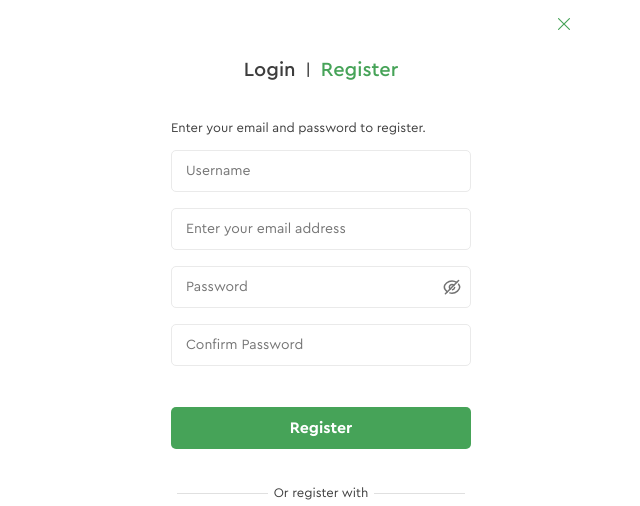
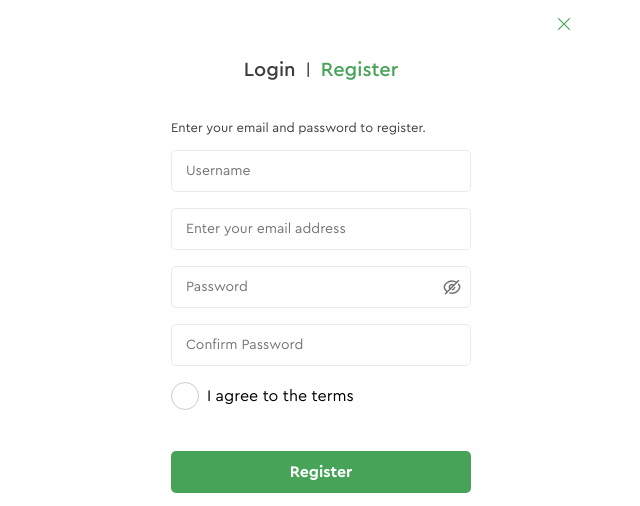
Before and after one commit to irynarudnytska/html-css, a plain HTML site: page registration.html in a window 1280 px wide. Shown: the top 506 px of the page, without its empty margins (319-959 px from the left). Drawn offline with Linux system fonts and the light colour scheme.

Commit message:
checkbox agree to the terms added

```diff
--- a/registration.html
+++ b/registration.html
@@ -85,6 +85,13 @@
             </svg>
           </div>
           <input type="password" placeholder="Confirm Password" required />
+          <div class="checkbox-wrapper">
+            <div class="checkbox-item">
+              <input type="checkbox" id="checkbox" />
+              <label for="checkbox"></label>
+              <span>I agree to the terms</span>
+            </div>
+          </div>
           <button type="submit" class="registration-form-btn">Register</button>
         </form>
         <div class="separation-line">
--- a/styles/style.css
+++ b/styles/style.css
@@ -205,3 +205,49 @@ p {
   top: 10px;
   right: 1px;
 }
+
+.checkbox-wrapper .checkbox-item {
+  position: relative;
+  display: flex;
+  align-items: center;
+  gap: 8px;
+}
+
+.checkbox-wrapper .checkbox-item label {
+  background-color: #fff;
+  border: 1px solid #ccc;
+  border-radius: 50%;
+  cursor: pointer;
+  height: 28px;
+  width: 28px;
+  display: block;
+}
+
+.checkbox-wrapper .checkbox-item label:after {
+  border: 2px solid #fff;
+  border-top: none;
+  border-right: none;
+  content: "";
+  height: 6px;
+  left: 8px;
+  opacity: 0;
+  position: absolute;
+  top: 9px;
+  transform: rotate(-45deg);
+  width: 12px;
+}
+
+.checkbox-wrapper .checkbox-item input[type="checkbox"] {
+  visibility: hidden;
+  display: none;
+  opacity: 0;
+}
+
+.checkbox-wrapper .checkbox-item input[type="checkbox"]:checked + label {
+  background-color: #66bb6a;
+  border-color: #66bb6a;
+}
+
+.checkbox-wrapper .checkbox-item input[type="checkbox"]:checked + label:after {
+  opacity: 1;
+}
```
